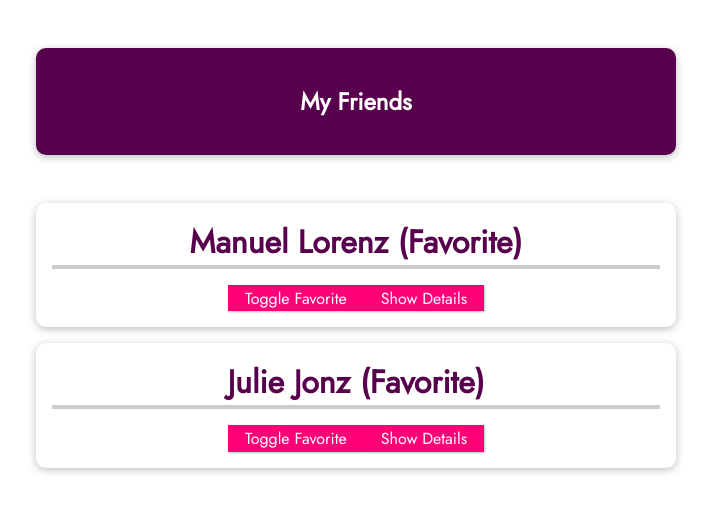
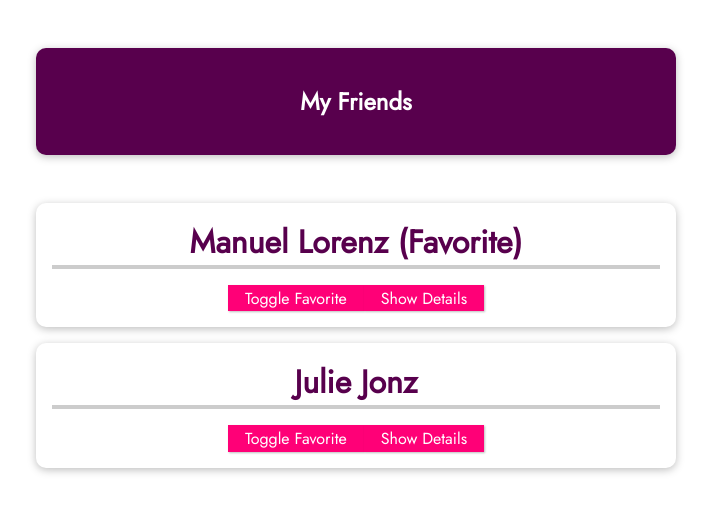
Before and after one commit to PriR/VueCompleteGuide, a Vue app: page / in a window 1280 px wide. Shown: the top 512 px of the page, without its empty margins (284-995 px from the left). Built offline with nearby package versions, Linux system fonts and the light colour scheme.

Commit message:
Detecting changes on child component and passing it back to parent, parents updates it and pass updated value to child

```diff
--- a/src/App.vue
+++ b/src/App.vue
@@ -6,10 +6,12 @@
     <ul>
       <friend-contact v-for="friend in friends"
                       :key="friend.id"
+                      :id="friend.id"
                       :name="friend.name"
                       :phone-number="friend.phone"
                       :email-address="friend.email"
-                      :is-favorite="true"></friend-contact>
+                      :is-favorite="friend.isFavorite"
+                      @toggle-favorite="toggleFavoriteStatus"></friend-contact>
     </ul>
   </section>
 </template>
@@ -19,9 +21,16 @@ export default {
   data() {
     return {
       friends: [
-        { id: 'manuel' , name: 'Manuel Lorenz', phone: '12344', email: 'manu@local.com'},
-        { id: 'julie' , name: 'Julie Jonz', phone: '123445', email: 'julie@local.com'}
+        { id: 'manuel' , name: 'Manuel Lorenz', phone: '12344', email: 'manu@local.com', isFavorite: true },
+        { id: 'julie' , name: 'Julie Jonz', phone: '123445', email: 'julie@local.com', isFavorite: false }
       ]
+    }
+  },
+  methods: {
+    toggleFavoriteStatus(friendId) {
+      console.log('this works')
+      const identifiedFriend = this.friends.find(friend => friend.id === friendId)
+      identifiedFriend.isFavorite = !identifiedFriend.isFavorite
     }
   }
 }
--- a/src/components/FriendContact.vue
+++ b/src/components/FriendContact.vue
@@ -1,6 +1,6 @@
 <template>
   <li>
-    <h2>{{ name }} {{ friendIsFavorite ? '(Favorite)' : '' }}</h2>
+    <h2>{{ name }} {{ isFavorite ? '(Favorite)' : '' }}</h2>
     <button @click="toggleFavorite">Toggle Favorite</button>
     <button @click="toggleDetails">{{ detailsAreVisible ? 'Hide' : 'Show' }} Details</button>
     <ul v-if="detailsAreVisible">
@@ -23,6 +23,10 @@ export default {
     // phoneNumber: String,
     // emailAddress: String,
     // isFavorite: String
+    id: {
+      type: String,
+      required: true
+    },
     name: {
       type: String,
       required: true
@@ -44,7 +48,6 @@ export default {
   data() {
     return {
       detailsAreVisible: false,
-      friendIsFavorite: this.isFavorite
     }
   },
   methods: {
@@ -52,7 +55,9 @@ export default {
       this.detailsAreVisible = !this.detailsAreVisible
     },
     toggleFavorite() {
-      this.friendIsFavorite = !this.friendIsFavorite
+      // this.friendIsFavorite = !this.friendIsFavorite
+      // this.$emit('toggle-favorite') // allows to emit an event to therefore listen in the parent component
+      this.$emit('toggle-favorite', this.id) // allows to emit an event to therefore listen in the parent component - with arguments for event
     }
   }
 }
```
